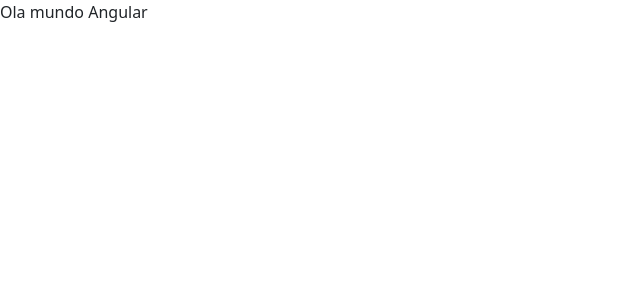
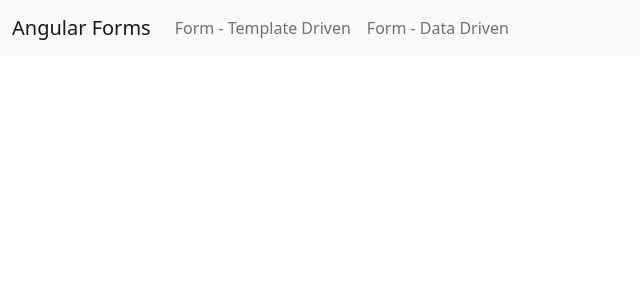
Before and after one commit to afzsilva/abgular-forms, an Angular app: page / in a window 1280 px wide. Shown: the top 300 px of the page, without its empty margins (0-640 px from the left). Built offline with nearby package versions, Linux system fonts and the light colour scheme.

Commit message:
Cria navbar com menus dos forms

```diff
--- a/src/app/app.component.html
+++ b/src/app/app.component.html
@@ -1,2 +1,24 @@
-<p>Ola mundo Angular</p>
-<router-outlet></router-outlet>
+<nav class="navbar navbar-expand-lg navbar-light bg-light">
+  <div class="container-fluid">
+    <div class="navbar-header">
+      <a href="" class="navbar-brand">Angular Forms</a>
+    </div>
+    <div class="collapse navbar-collapse" >
+
+      <ul class="navbar-nav">
+        <li class="nav-item" routerLinkActive="active">
+          <a class="nav-link" routerLink="/templateForm">Form - Template Driven</a>
+        </li>
+
+        <li class="nav-item" routerLinkActive="active">
+          <a class="nav-link" routerLink="/DataForm">Form - Data Driven</a>
+        </li>
+      </ul>
+
+    </div>
+
+  </div>
+</nav>
+<div class="container">
+  <router-outlet></router-outlet>
+</div>
```
